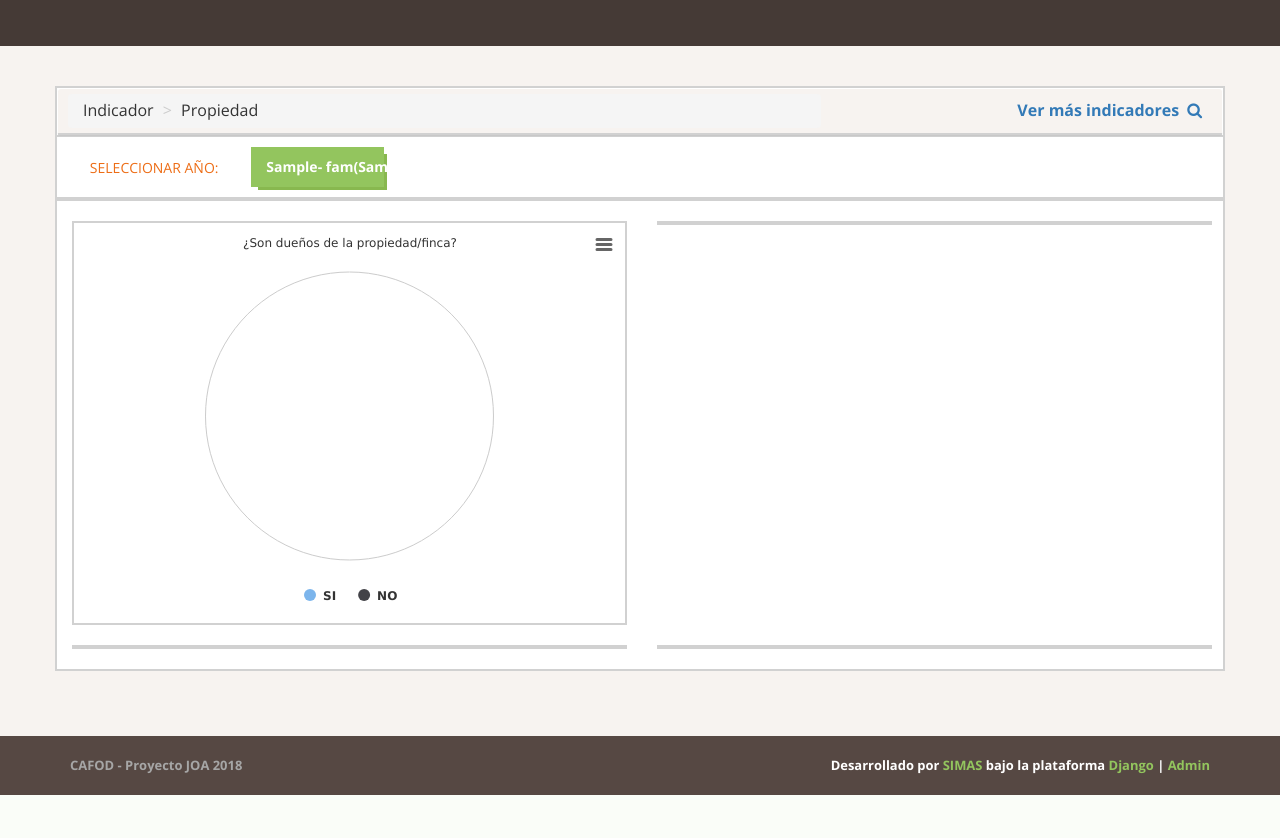
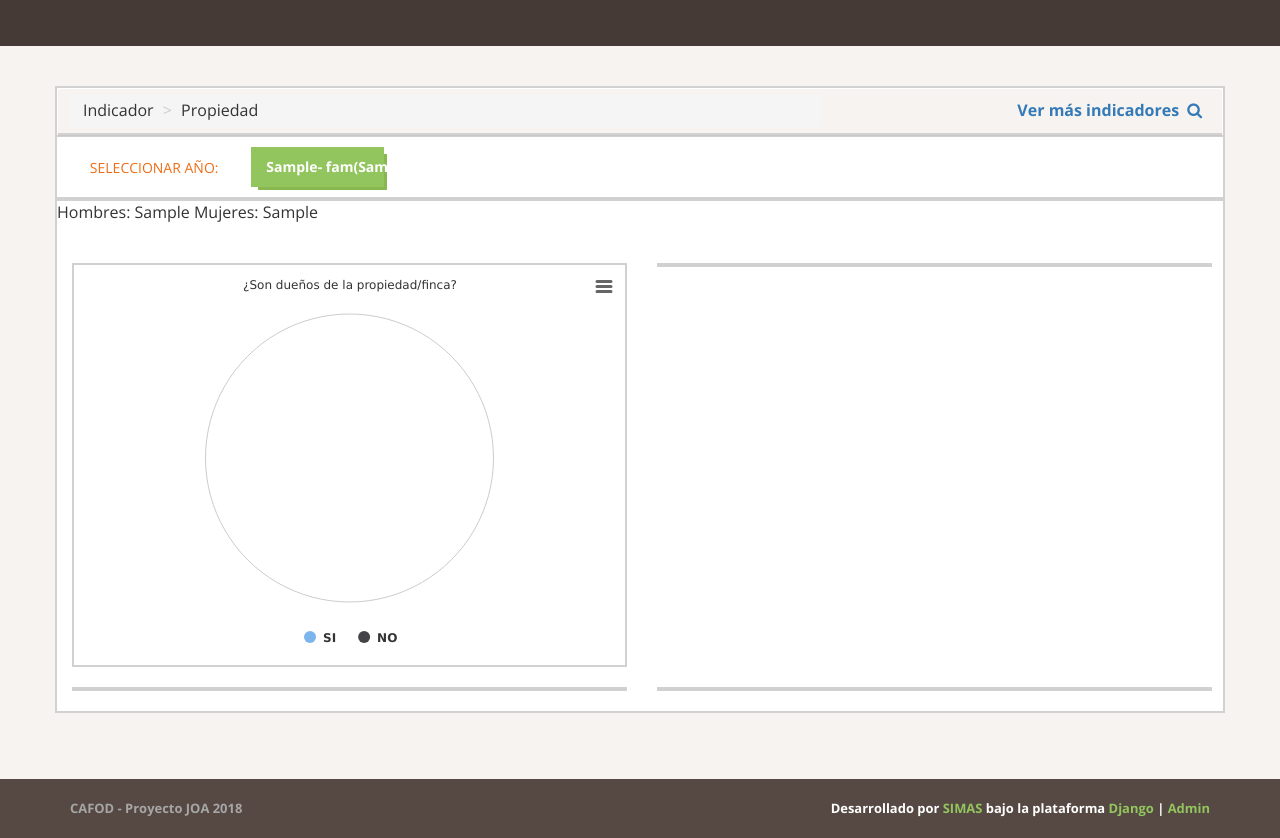
Before and after one commit to CARocha/cafod_joa, a Django app: template templates/indicadores/sexo_duenos.html in a window 1280 px wide. Shown: the part 62-900 px from the top of the page. Before the commit the page ends 857 px from the top, so only its background shows below. Run offline with Django 3.2, Linux system fonts and the light colour scheme; the template is opened without the code that fills it: most values are stand-ins (such as "Sample title", 1, 10 or a date in 2020); parts of the project's set-up code (start-up, migrations or seed data) failed here and were passed over; some libraries are stand-ins or nearby versions.

Commit message:
agregando conteo de hombres y mujeres

```diff
--- a/encuestas/views.py
+++ b/encuestas/views.py
@@ -87,6 +87,11 @@ def sexo_duenos(request, template="indicadores/sexo_duenos.html"):
     dicc_sexo_dueno = OrderedDict()
     anio = request.session['fecha']
     filtro1 = filtro.count()
+
+    conteo_hombre = filtro.filter(entrevistado__sexo=2).count()
+    conteo_mujer = filtro.filter(entrevistado__sexo=1).count()
+
+
     si_dueno = filtro.filter(dueno=1).count()
     no_dueno = filtro.filter(dueno=2).count()
 
--- a/templates/indicadores/sexo_duenos.html
+++ b/templates/indicadores/sexo_duenos.html
@@ -256,6 +256,13 @@ $(function () {
 <!-- Tab panes -->
     <div class="row info-publica">
         <div class="tab-content">
+            <div class="row fila-grafico">
+                <div class="col-xs-12 col-sm-12 col-md-12 col-lg-6 space">
+                    Hombres: {{conteo_hombre}}   Mujeres: {{conteo_mujer}}
+                </div>
+
+            </div>
+
               {% for k,v in dicc_sexo_dueno.items %}
                 <div role="tabpanel" class="tab-pane fade {% if forloop.counter == 1 %}in active{% endif %}" id="home-{{k}}">
                 <div class="container">
```
